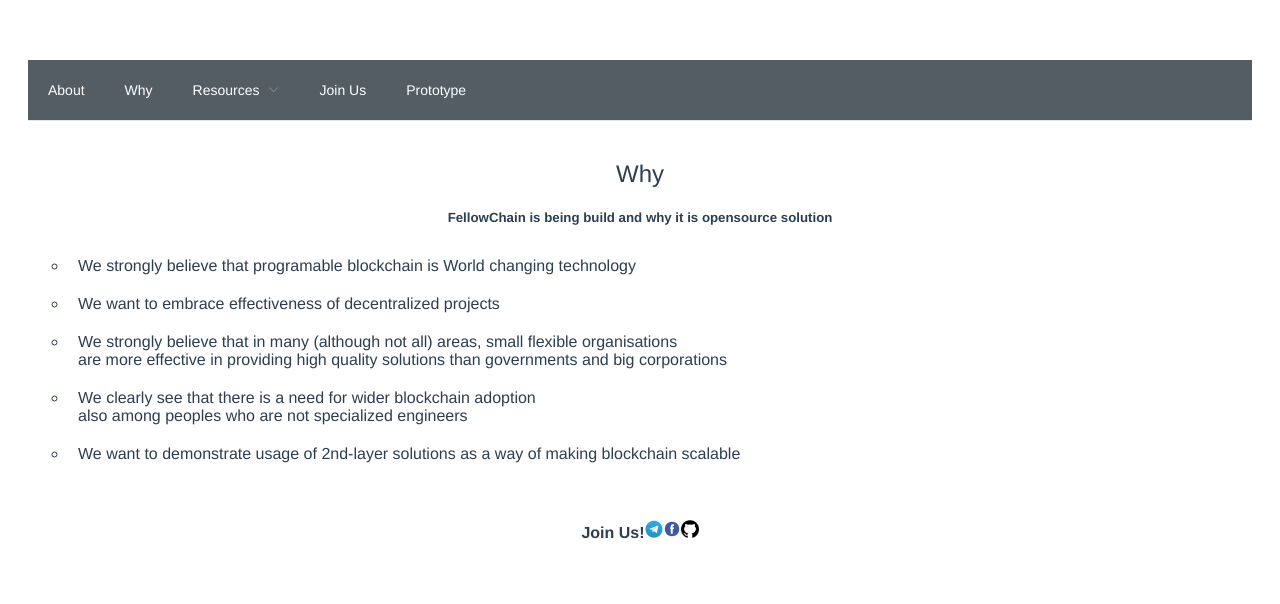
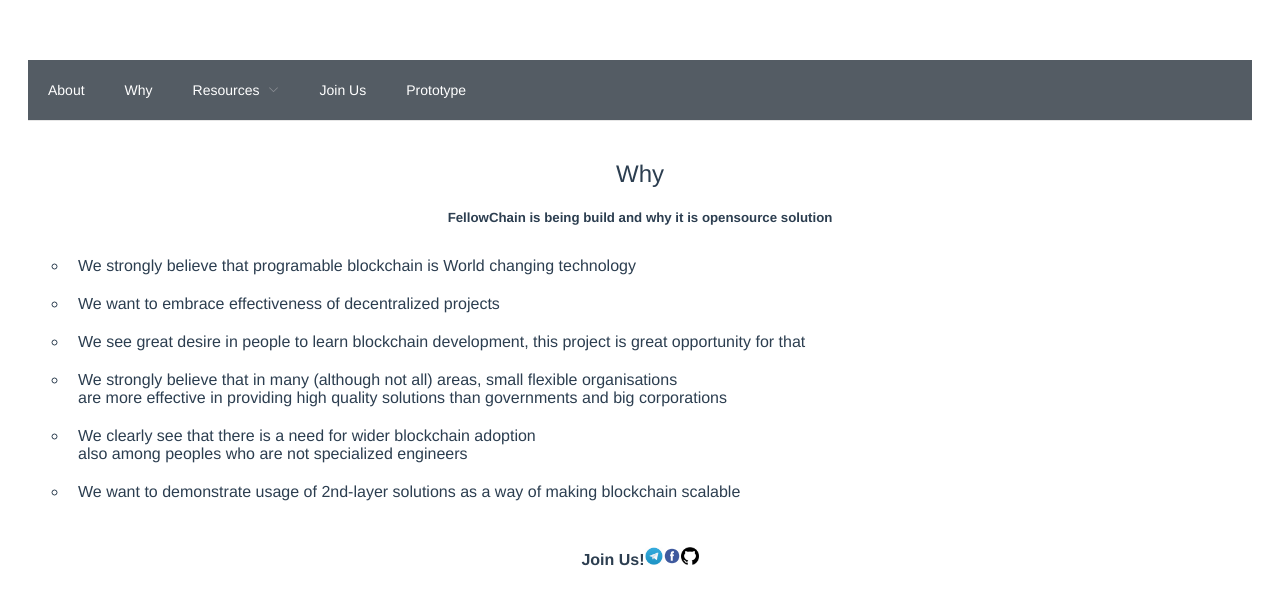
Before and after one commit to FellowChain/FellowChainWebsite, a Vue app in the folder web/: page /#/ in a window 1280 px wide. Shown: the top 604 px of the page. Built offline with nearby package versions, Linux system fonts and the light colour scheme; what vue-resource would draw is missing.

Commit message:
message adjustments

```diff
--- a/web/src/components/About.vue
+++ b/web/src/components/About.vue
@@ -13,6 +13,7 @@ it's transparency and fraud resistance</p>
 </p>
 <p>
   If You like the idea, You can partiicipate on github, or join us on facebook or telegram (see footer below).
+  See "Join Us", to find out, how You can participate.
 </p>
   </div>
 </template>
--- a/web/src/components/Why.vue
+++ b/web/src/components/Why.vue
@@ -6,6 +6,7 @@
     <ul>
         <li>We strongly believe that programable blockchain is World changing technology</li>
         <li>We want to embrace effectiveness of decentralized projects</li>
+        <li>We see great desire in people to learn blockchain development, this project is great opportunity for that</li>
         <li>We strongly believe that in many (although not all) areas, small flexible organisations <br/>
         are more effective in providing high quality solutions than governments and big corporations</li>
         <li>We clearly see that there is a need for wider blockchain adoption <br/>
```
